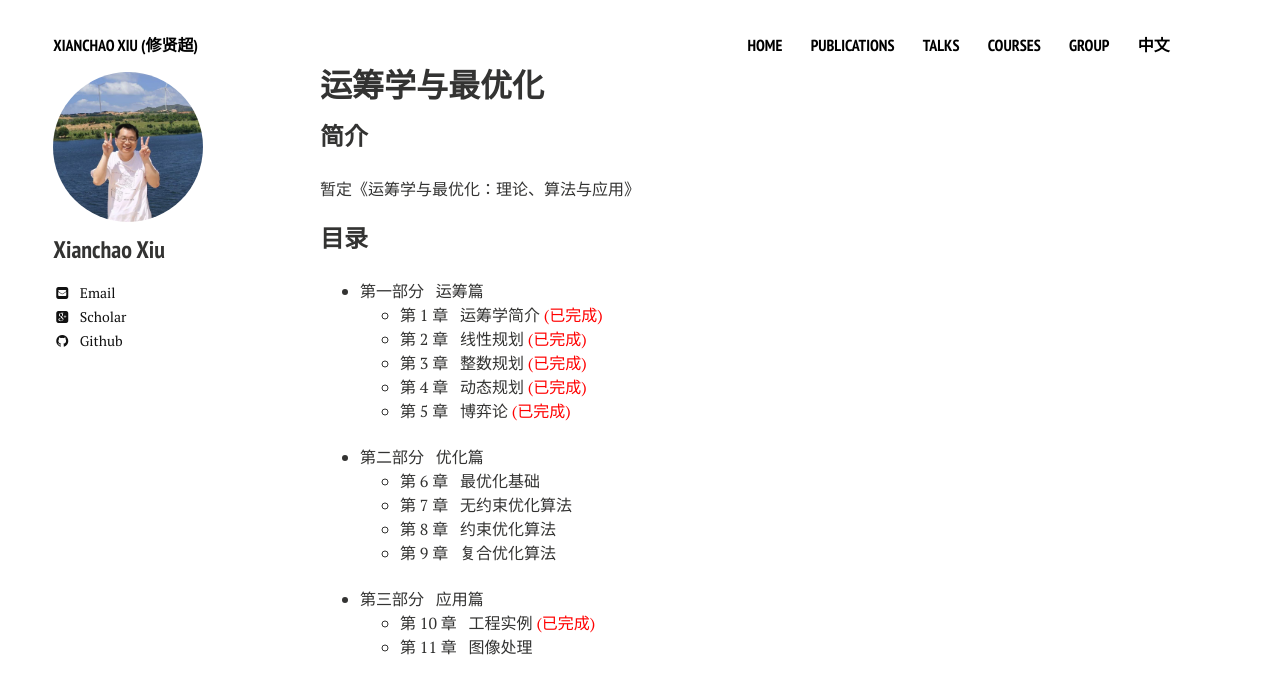
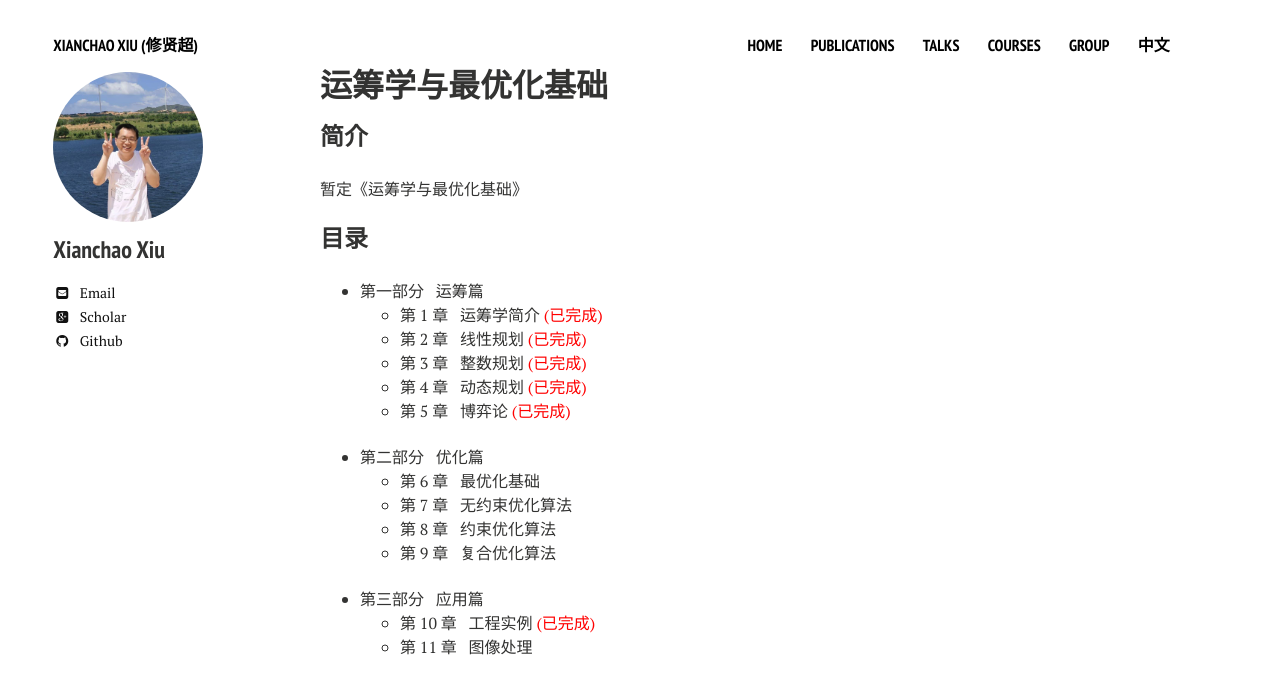
Before and after one commit to xianchaoxiu/xianchaoxiu.github.io, a Jekyll site: the page built from chinese/book/OROPT/index.md, in a window 1280 px wide. Shown: the top 694 px of the page. Built offline with Jekyll 4.4.1, drawn with Linux system fonts in a browser that asks for light colours; nearby versions of some CDN libraries.

Commit message:
Update index.md

```diff
--- a/chinese/book/OROPT/index.md
+++ b/chinese/book/OROPT/index.md
@@ -1,12 +1,12 @@
 ---
 layout: page
-title: 运筹学与最优化
+title: 运筹学与最优化基础
 comments: false
 share: false
 ---
 
 ### 简介
-暂定《运筹学与最优化：理论、算法与应用》
+暂定《运筹学与最优化基础》
 
 
 ### 目录
```
